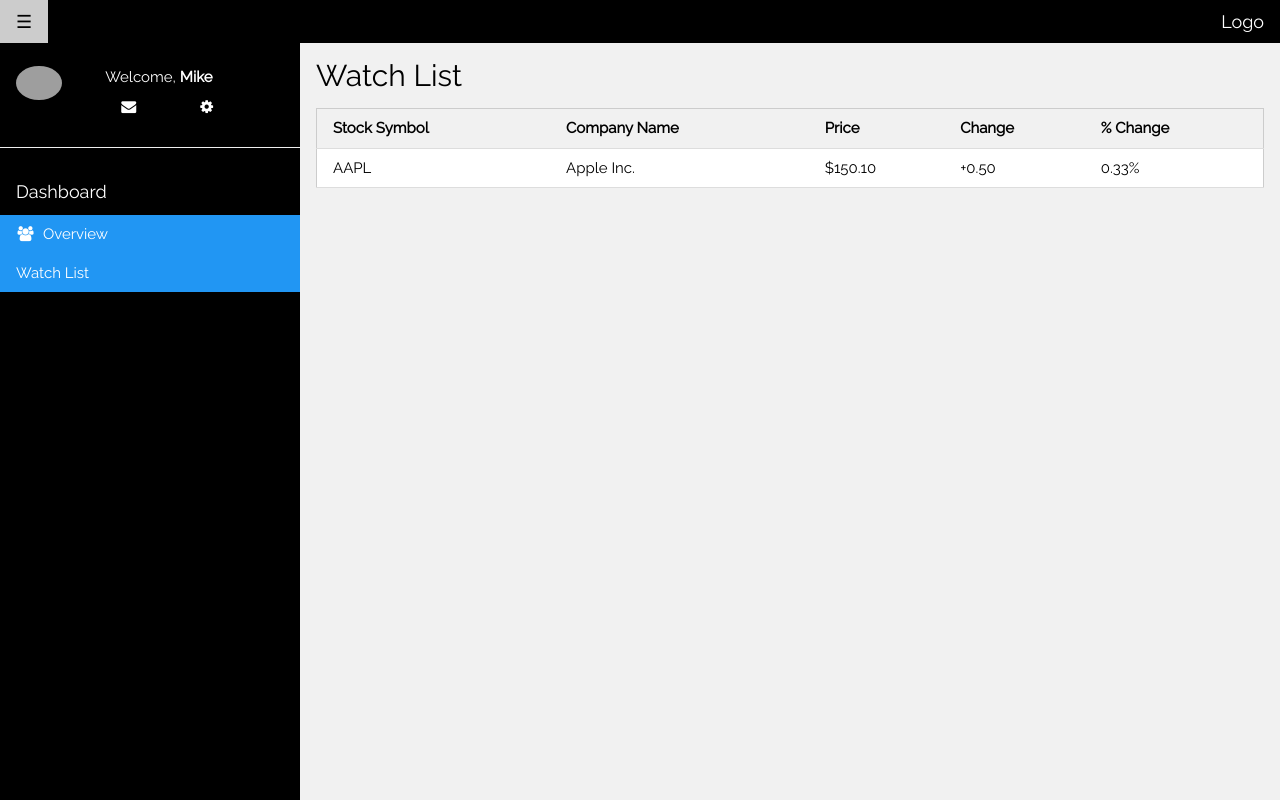
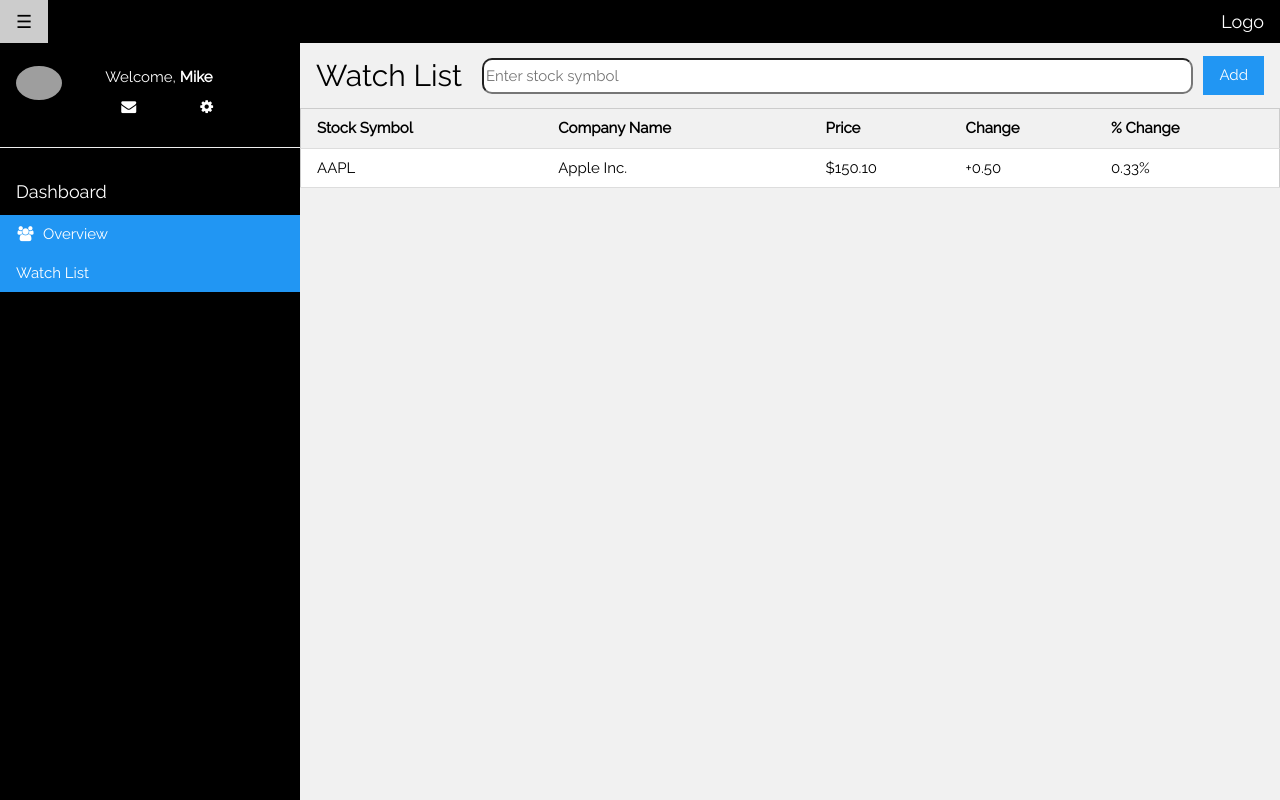
Before and after one commit to mobetat49008/house, a Flask app: page /watchlist in a window 1280 px wide. Run offline with Flask 3, Linux system fonts and the light colour scheme; parts of the project's set-up code (start-up, migrations or seed data) failed here and were passed over; grey boxes are pictures that could not be loaded.

Commit message:
Adjust the layout of watchlist.html

```diff
--- a/app.py
+++ b/app.py
@@ -14,7 +14,7 @@ from datetime import datetime, timedelta
 from apscheduler.schedulers.background import BackgroundScheduler
 from OP_OI import get_today_date,calculate_week_of_month,extract_call_oi,extract_put_oi,plot_call_put_oi,calculate_wednesday_of_week,load_df,get_filename
 from io import StringIO
-from flask import Flask,render_template, jsonify,request
+from flask import Flask,render_template, jsonify,request,redirect, url_for
 from Sinopac_Futures import list_accounts,list_position,get_stock_balance,list_margin
 from collections import defaultdict, deque
 from shioaji import TickFOPv1, Exchange
@@ -595,6 +595,15 @@ def quote_callback(self, exchange:Exchange, tick:TickFOPv1):
     channel = 'Q:' + tick.code # ='Q:TXFG1' in this example
     self.xadd(channel, {'tick':json.dumps(tick.to_dict(raw=True))})
 
+@app.route('/add_stock', methods=['POST'])
+def add_stock():
+    stock_symbol = request.form['stock_symbol']
+    # Process the stock symbol (e.g., save to database, etc.)
+    print(stock_symbol)  # Just an example of what you might do
+
+    # Redirect back to the watch list page or wherever appropriate
+    return redirect(url_for('watchlist'))
+
 @app.route('/watchlist')
 def watchlist():
     # Assuming your HTML file is named 'watchlist.html' and is stored in the 'templates' folder
--- a/templates/watchlist.html
+++ b/templates/watchlist.html
@@ -3,8 +3,17 @@
 {% block title %}Watch List{% endblock %}
 
 {% block content %}
-<div class="w3-container">
-    <h2>Watch List</h2>
+<div class="w3-container" style="display: flex; align-items: center;">
+    <h2 style="margin-right: 20px;">Watch List</h2>
+
+    <!-- Form for adding new stock symbol -->
+    <form action="/add_stock" method="post" style="flex-grow: 1; display: flex; align-items: center;">
+        <input type="text" name="stock_symbol" placeholder="Enter stock symbol" required
+               style="height: 36px; border-radius: 10px; flex-grow: 1; margin-right: 10px;">
+        <button type="submit" class="w3-btn w3-blue">Add</button>
+    </form>
+</div>
+
 <table class="w3-table-all w3-hoverable">
     <thead>
       <tr class="w3-light-grey">
@@ -26,5 +35,4 @@
       <!-- More rows can be dynamically generated here -->
     </tbody>
 </table>
-</div>
 {% endblock %}
```
Lines whose indentation alone changed are shown as unchanged.
